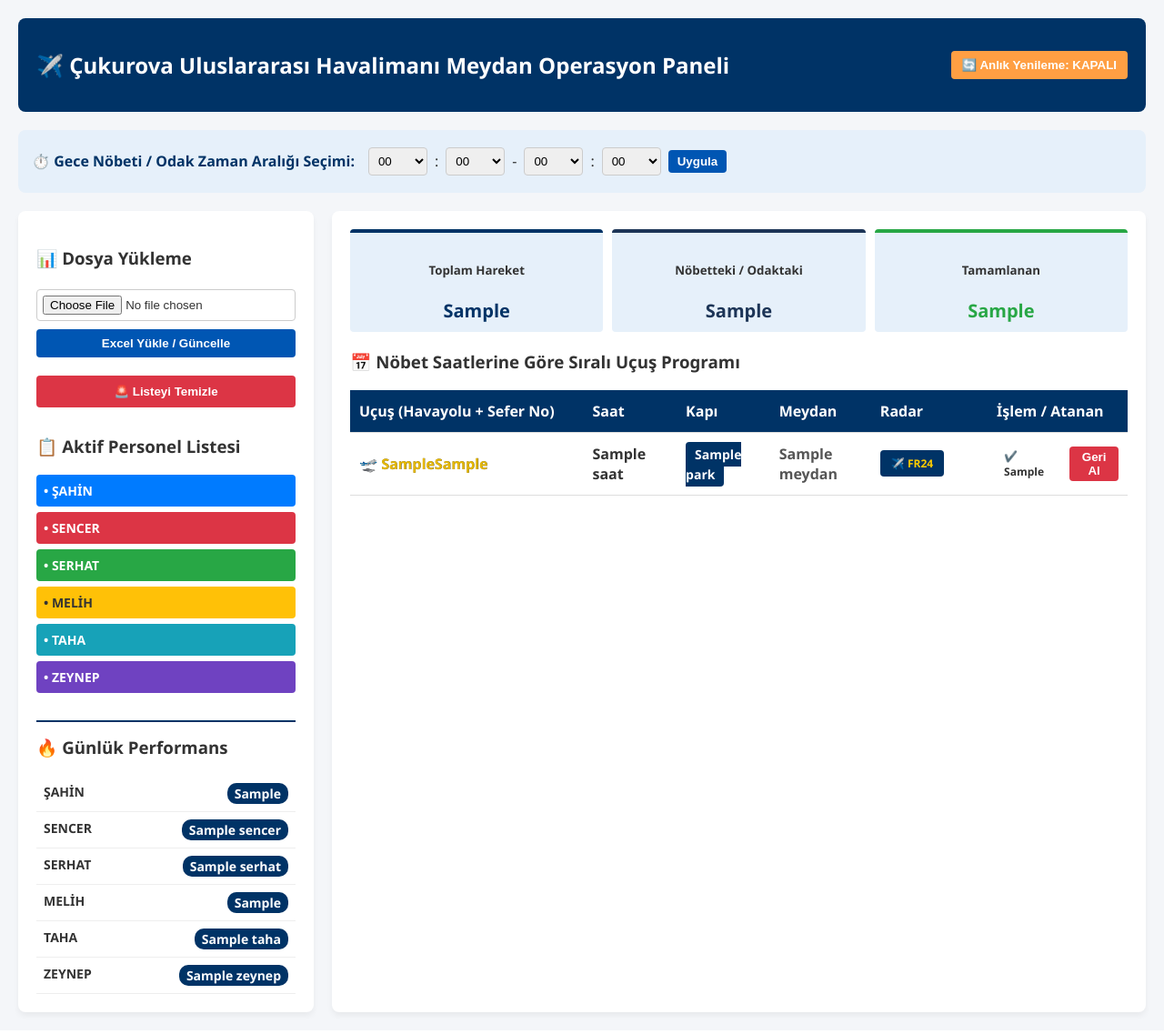
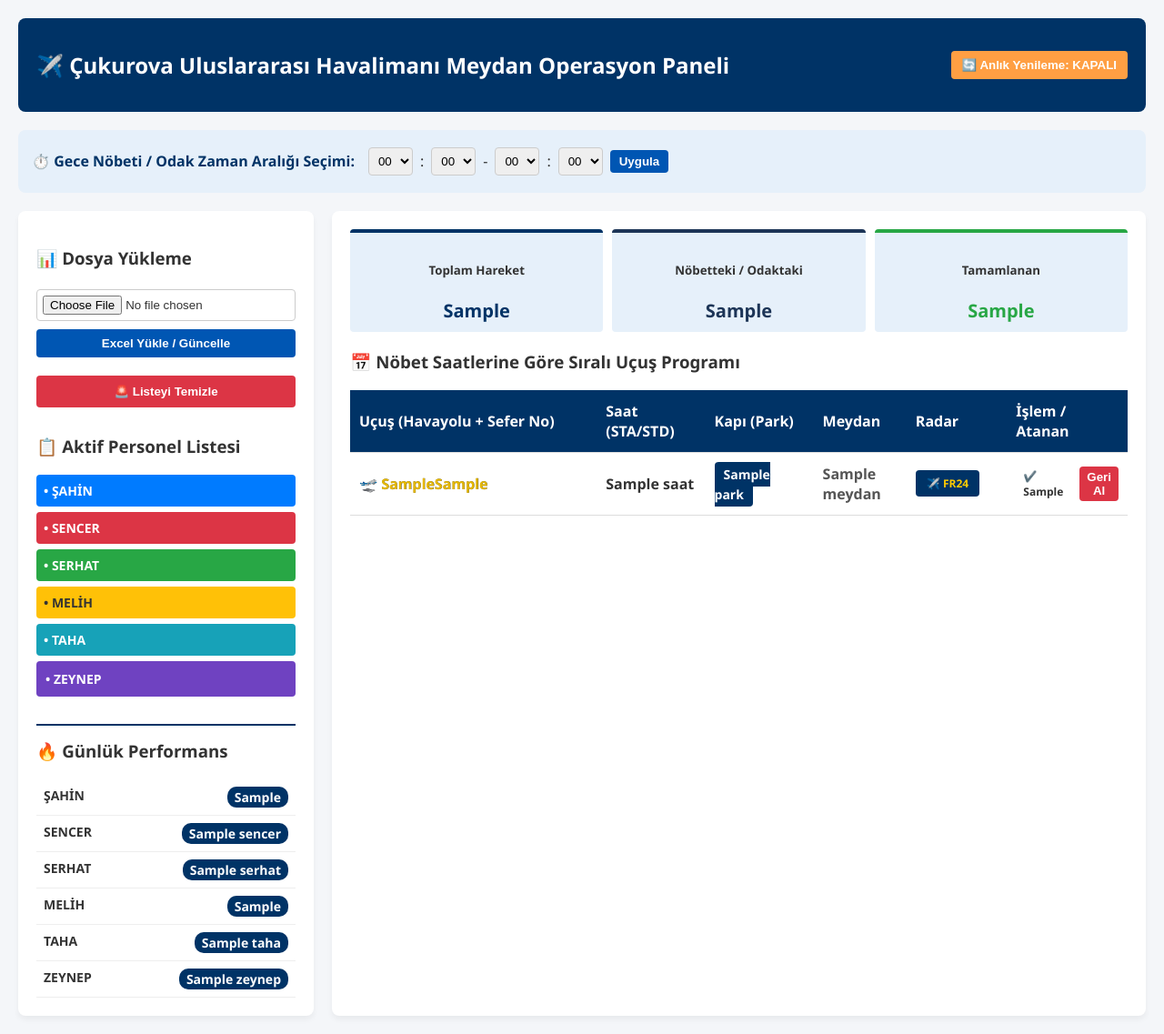
Before and after one commit to sencerf7-del/cukurova-operasyon, a Flask app: template templates/index.html in a window 1280 px wide. Shown: the whole page at 91% size. Run offline with Flask 3, Linux system fonts and the light colour scheme; the template is opened without the code that fills it: most values are stand-ins (such as "Sample title", 1, 10 or a date in 2020).

Commit message:
Update index.html

```diff
--- a/templates/index.html
+++ b/templates/index.html
@@ -20,10 +20,7 @@
         .badge { padding: 4px 8px; border-radius: 4px; font-weight: bold; font-size: 12px; display: inline-block; }
 
         .gece-ucus { background-color: #e8effa !important; border-left: 5px solid #003366; }
-
-        /* 🚨 REVIZE EDİLEN (SAATİ/KAPISI DEĞİŞEN) UÇUŞLAR İÇİN AÇIK KIRMIZI TON */
         .revize-satir { background-color: #fceade !important; border-left: 5px solid #e63946 !important; }
-
         .tamamlandi-satir { opacity: 0.30; background-color: #e9ecef !important; border-left: none !important; }
 
         .flight-arrival { color: #0040ff; font-weight: bold; font-size: 16px; }
@@ -46,7 +43,6 @@
         .sync-active::after { content: "●"; color: #fff; margin-left: 5px; animation: blink 1s infinite; }
         @keyframes blink { 0% { opacity: 0; } 50% { opacity: 1; } 100% { opacity: 0; } }
 
-        /* 📋 SİDEBAR PERFORMANS TABLO STİLİ */
         .perf-table { width: 100%; margin-top: 10px; font-size: 14px; border-collapse: collapse; }
         .perf-table td { padding: 8px; border-bottom: 1px solid #eee; }
         .perf-count { font-weight: bold; background-color: #003366; color: white; padding: 2px 8px; border-radius: 10px; float: right; }
@@ -63,12 +59,12 @@
 
     <div style="background: #e6f0fa; padding: 15px; border-radius: 8px; margin-bottom: 20px; display: flex; align-items: center; gap: 15px;">
         <strong style="color: #003366;">⏱️ Gece Nöbeti / Odak Zaman Aralığı Seçimi:</strong>
-        <form method="GET" action="/" style="display: flex; align-items: center; gap: 8px; margin: 0;">
-            <select name="bas_s" style="width: 65px;">{% for h in range(24) %}<option value="{{ h }}" {% if bas_s == h %}selected{% endif %}>{{ "%02d"|format(h) }}</option>{% endfor %}</select>:
-            <select name="bas_d" style="width: 65px;">{% for m in range(0, 60, 5) %}<option value="{{ m }}" {% if bas_d == m %}selected{% endif %}>{{ "%02d"|format(m) }}</option>{% endfor %}</select>
+        <form id="timeForm" method="GET" action="/" style="display: flex; align-items: center; gap: 8px; margin: 0;">
+            <select name="bas_s" id="bas_s" onchange="saveTimeSettings()">{% for h in range(24) %}<option value="{{ h }}" {% if bas_s == h %}selected{% endif %}>{{ "%02d"|format(h) }}</option>{% endfor %}</select>:
+            <select name="bas_d" id="bas_d" onchange="saveTimeSettings()">{% for m in range(0, 60, 5) %}<option value="{{ m }}" {% if bas_d == m %}selected{% endif %}>{{ "%02d"|format(m) }}</option>{% endfor %}</select>
             <span>-</span>
-            <select name="bit_s" style="width: 65px;">{% for h in range(24) %}<option value="{{ h }}" {% if bit_s == h %}selected{% endif %}>{{ "%02d"|format(h) }}</option>{% endfor %}</select>:
-            <select name="bit_d" style="width: 65px;">{% for m in range(0, 60, 5) %}<option value="{{ m }}" {% if bit_d == m %}selected{% endif %}>{{ "%02d"|format(m) }}</option>{% endfor %}</select>
+            <select name="bit_s" id="bit_s" onchange="saveTimeSettings()">{% for h in range(24) %}<option value="{{ h }}" {% if bit_s == h %}selected{% endif %}>{{ "%02d"|format(h) }}</option>{% endfor %}</select>:
+            <select name="bit_d" id="bit_d" onchange="saveTimeSettings()">{% for m in range(0, 60, 5) %}<option value="{{ m }}" {% if bit_d == m %}selected{% endif %}>{{ "%02d"|format(m) }}</option>{% endfor %}</select>
             <button type="submit" class="btn" style="padding: 5px 10px;">Uygula</button>
         </form>
     </div>
@@ -92,7 +88,7 @@
                 <div style="padding: 8px; border-radius: 4px; font-weight: bold; font-size: 14px;" class="pers-yesil">• SERHAT</div>
                 <div style="padding: 8px; border-radius: 4px; font-weight: bold; font-size: 14px;" class="pers-sari">• MELİH</div>
                 <div style="padding: 8px; border-radius: 4px; font-weight: bold; font-size: 14px;" class="pers-turkuaz">• TAHA</div>
-                <div style="padding: 8px; border-radius: 4px; font-weight: bold; font-size: 14px;" class="pers-mor">• ZEYNEP</div>
+                <div style="padding: 10px; border-radius: 4px; font-weight: bold; font-size: 14px;" class="pers-mor">• ZEYNEP</div>
             </div>
 
             <h3 style="margin-top: 30px; border-top: 2px solid #003366; padding-top: 15px;">🔥 Günlük Performans</h3>
@@ -119,18 +115,17 @@
             <table>
                 <thead>
                     <tr>
-                        <th style="width: 30%;">Uçuş (Havayolu + Sefer No)</th>
-                        <th style="width: 12%;">Saat</th>
-                        <th style="width: 12%;">Kapı</th>
-                        <th style="width: 13%;">Meydan</th>
-                        <th style="width: 15%;">Radar</th>
-                        <th style="width: 18%;">İşlem / Atanan</th>
+                        <th style="width: 32%;">Uçuş (Havayolu + Sefer No)</th>
+                        <th style="width: 14%;">Saat (STA/STD)</th>
+                        <th style="width: 14%;">Kapı (Park)</th>
+                        <th style="width: 12%;">Meydan</th>
+                        <th style="width: 13%;">Radar</th>
+                        <th style="width: 15%;">İşlem / Atanan</th>
                     </tr>
                 </thead>
                 <tbody>
                     {% for ucus in ucuslar %}
                     <tr class="{% if ucus.revize_mi == 1 %}revize-satir{% elif ucus.gece_mi == 1 %}gece-ucus{% endif %} {% if ucus.tamamlandi == 1 %}tamamlandi-satir{% endif %}">
-
                         <td>
                             {% if ucus.tip == 'arrival' %}
                             <span class="flight-arrival">🛬 {{ ucus.havayolu_kod }}{{ ucus.flight_no }}</span>
@@ -138,9 +133,7 @@
                             <span class="flight-departure">🛫 {{ ucus.havayolu_kod }}{{ ucus.flight_no }}</span>
                             {% endif %}
                         </td>
-
                         <td><span style="font-size: 16px; font-weight: bold;">{{ ucus.saat }}</span></td>
-
                         <td>
                             {% if ucus.park %}
                             <span style="background: #003366; color: white; padding: 4px 10px; border-radius: 4px; font-weight: bold; font-size: 14px;">{{ ucus.park }}</span>
@@ -148,15 +141,12 @@
                             <span style="color: #bbb; font-style: italic;">Açık Poz.</span>
                             {% endif %}
                         </td>
-
                         <td><strong style="color: #555;">{{ ucus.meydan }}</strong></td>
-
                         <td>
                             <a href="https://www.flightradar24.com/data/flights/{{ ucus.havayolu_kod }}{{ ucus.flight_no }}" target="_blank" class="fr24-btn">
                                 ✈️ FR24
                             </a>
                         </td>
-
                         <td>
                             {% if ucus.tamamlandi == 0 %}
                             <form action="/ucus-tamamla/{{ ucus.id }}" method="POST" style="display: flex; gap: 3px; margin: 0;">
@@ -187,18 +177,55 @@
 
     <script>
         let syncInterval = null;
+
+        // Sayfa yüklendiğinde hafızadaki saatleri ve yenileme durumunu kontrol et kanka
         window.onload = function() {
+            // Eğer URL'de parametre yoksa ve hafızada kayıtlı saat varsa otomatik o saatlere yönlendir
+            const urlParams = new URLSearchParams(window.location.search);
+            if (!urlParams.has('bas_s') && localStorage.getItem('bas_s') !== null) {
+                applySavedTime();
+                return;
+            }
+
             if (localStorage.getItem("autoSync") === "true") { startSync(); }
         }
+
+        // Seçilen saatleri tarayıcı hafızasına yazan fonksiyon
+        function saveTimeSettings() {
+            localStorage.setItem('bas_s', document.getElementById('bas_s').value);
+            localStorage.setItem('bas_d', document.getElementById('bas_d').value);
+            localStorage.setItem('bit_s', document.getElementById('bit_s').value);
+            localStorage.setItem('bit_d', document.getElementById('bit_d').value);
+        }
+
+        // Hafızadaki saat ayarlarını linke otomatik giydiren fonksiyon
+        function applySavedTime() {
+            const bs = localStorage.getItem('bas_s') || 17;
+            const bd = localStorage.getItem('bas_d') || 0;
+            const bts = localStorage.getItem('bit_s') || 9;
+            const btd = localStorage.getItem('bit_d') || 0;
+            window.location.href = `/?bas_s=${bs}&bas_d=${bd}&bit_s=${bts}&bit_d=${btd}`;
+        }
+
         function toggleSync() {
             if (syncInterval) { stopSync(); } else { startSync(); }
         }
+
         function startSync() {
             localStorage.setItem("autoSync", "true");
             document.getElementById("syncToggle").innerText = "🔄 Anlık Yenileme: AKTİF";
             document.getElementById("syncToggle").classList.add("sync-active");
-            syncInterval = setInterval(() => { window.location.reload(); }, 5000);
+
+            // Yenilerken mevcut saat kısıtlamalarını koruyarak sayfayı t tazeler kanka
+            syncInterval = setInterval(() => {
+                const bs = document.getElementById('bas_s').value;
+                const bd = document.getElementById('bas_d').value;
+                const bts = document.getElementById('bit_s').value;
+                const btd = document.getElementById('bit_d').value;
+                window.location.href = `/?bas_s=${bs}&bas_d=${bd}&bit_s=${bts}&bit_d=${btd}`;
+            }, 5000);
         }
+
         function stopSync() {
             localStorage.setItem("autoSync", "false");
             document.getElementById("syncToggle").innerText = "🔄 Anlık Yenileme: KAPALI";
```
